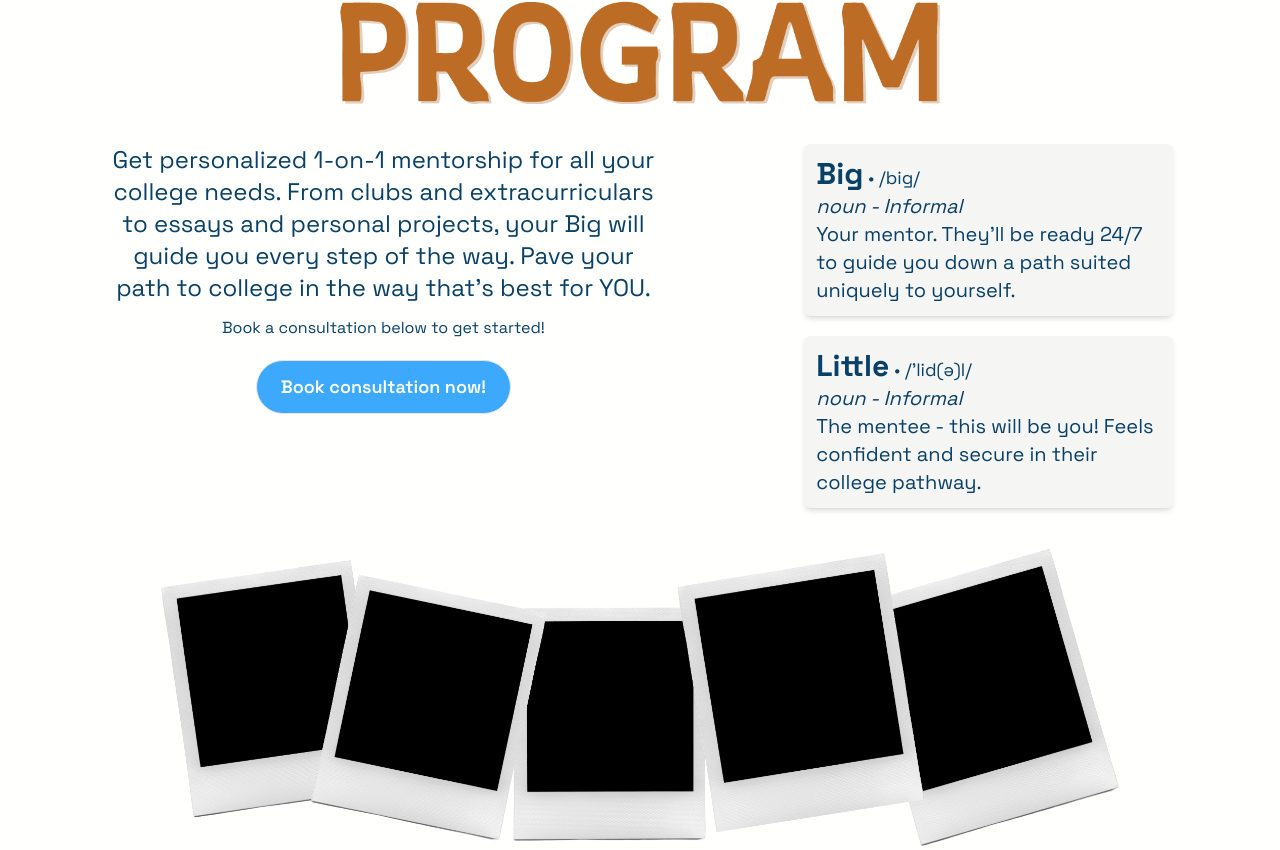
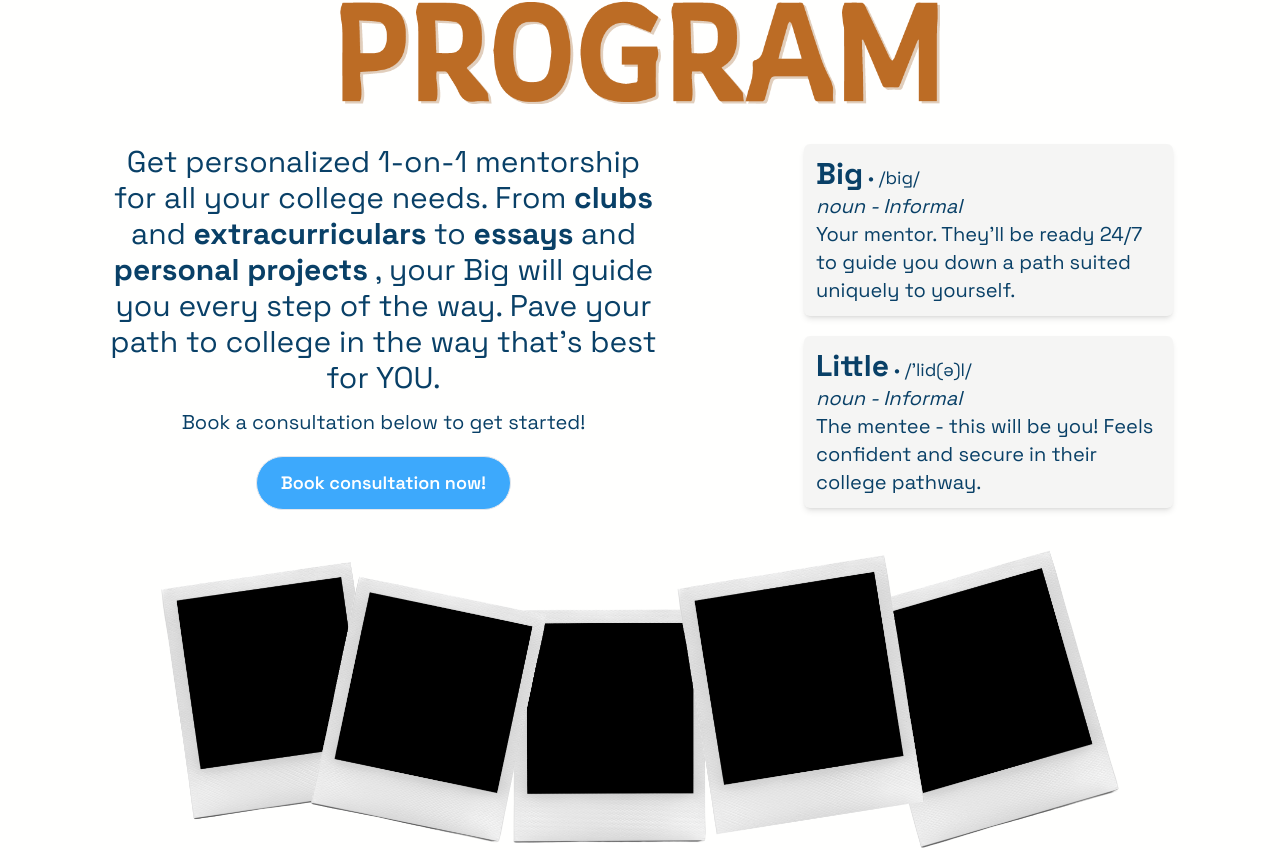
Before and after one commit to denniwang/s4s-website, a Next.js app: page /en/programs in a window 1280 px wide. Shown: the part 1090-1940 px from the top of the page. Built offline with nearby package versions, Linux system fonts and the light colour scheme.

Commit message:
animation on programs page

```diff
--- a/src/app/[locale]/about/page.tsx
+++ b/src/app/[locale]/about/page.tsx
@@ -128,6 +128,7 @@ export default function About() {
       <div
         className='text-text flex w-full flex-row items-center justify-center'
         data-aos='flip-down'
+        data-aos-delay='300'
       >
         <div className='w-full overflow-hidden  rounded-md shadow-lg lg:w-3/4'>
           <div className='grid grid-cols-2 gap-x-16 border-b border-t border-gray-200 bg-background-secondary p-4 px-6 text-xl font-medium text-primary dark:border-gray-700 dark:text-white md:text-2xl '>
--- a/src/app/[locale]/programs/page.tsx
+++ b/src/app/[locale]/programs/page.tsx
@@ -10,6 +10,9 @@ import { FaHeartCircleBolt } from 'react-icons/fa6'
 import { FaSmileWink } from 'react-icons/fa'
 import { IconContext } from 'react-icons'
 import Button from '../components/Button'
+import AOS from 'aos'
+import 'aos/dist/aos.css'
+import { useEffect } from 'react'
 
 export default function About() {
   const t = useTranslations('')
@@ -24,7 +27,10 @@ export default function About() {
     icon: React.ReactNode
   }) {
     return (
-      <div className='flex h-[30vh] max-w-80 flex-col items-center gap-3 rounded-lg bg-background-secondary p-3 p-3 text-center shadow-md'>
+      <div
+        data-aos='zoom-in-up'
+        className='flex h-[30vh] max-w-80 flex-col items-center gap-3 rounded-lg bg-background-secondary  p-3 text-center shadow-md'
+      >
         {icon}
         {children}
         <p className='md:text-md'>{desc}</p>
@@ -109,6 +115,10 @@ export default function About() {
     )
   }
 
+  useEffect(() => {
+    AOS.init({ duration: 1000 })
+  }, [])
+
   return (
     <>
       <main className='flex w-full flex-col items-center gap-8'>
@@ -166,19 +176,35 @@ export default function About() {
 
           <div className='flex gap-12 space-x-24'>
             <div className='flex w-3/5 flex-col gap-3'>
-              <p className='text-center text-lg leading-loose md:text-2xl'>
+              <p className='text-center text-lg leading-loose md:text-3xl'>
                 Get personalized 1-on-1 mentorship for all your college needs.
-                From clubs and extracurriculars to essays and personal projects,
-                your Big will guide you every step of the way. Pave your path to
-                college in the way that&apos;s best for YOU.
+                From{' '}
+                <span className='transform font-bold transition-all duration-300 hover:text-4xl  hover:text-button hover:underline'>
+                  clubs
+                </span>{' '}
+                and{' '}
+                <span className='transform font-bold transition-all duration-300 hover:text-4xl  hover:text-button hover:underline'>
+                  extracurriculars
+                </span>{' '}
+                to{' '}
+                <span className='transform font-bold transition-all duration-300 hover:text-4xl  hover:text-button hover:underline'>
+                  essays
+                </span>{' '}
+                and{' '}
+                <span className='transform font-bold transition-all duration-300 hover:text-4xl  hover:text-button hover:underline'>
+                  personal projects
+                </span>{' '}
+                , your Big will guide you every step of the way. Pave your path
+                to college in the way that&apos;s best for YOU.
               </p>
-              <div className='flex w-auto flex-col items-center justify-center gap-5'>
+              <div className='flex w-auto flex-col items-center justify-center gap-5 text-xl'>
                 <p> Book a consultation below to get started!</p>
                 <ConsultationButton />
               </div>
             </div>
             <div className='flex w-2/5 flex-col gap-5'>
-              <div className='rounded-md  bg-stone-100 p-3 text-xl shadow-md dark:bg-background-secondary'>
+              <div data-aos='flip-left'>
+                <div className='transform rounded-md bg-stone-100 p-3 text-xl shadow-md transition-all duration-200 hover:scale-105 hover:shadow-lg dark:bg-background-secondary'>
                   <h2 className='inline text-3xl font-bold'>Big</h2>
                   <p className='inline text-lg'> &bull; /big/</p>
                   <p className='italic'>noun - Informal</p>
@@ -187,7 +213,9 @@ export default function About() {
                     path suited uniquely to yourself.{' '}
                   </p>
                 </div>
-              <div className='rounded-md bg-stone-100 p-3 text-xl shadow-md dark:bg-background-secondary'>
+              </div>
+              <div data-aos='flip-left'>
+                <div className='transform rounded-md bg-stone-100 p-3 text-xl shadow-md transition-all duration-200 hover:scale-105 hover:shadow-lg dark:bg-background-secondary'>
                   <h2 className='inline text-3xl font-bold'>Little</h2>
                   <p className='inline text-lg'> &bull; /&apos;lid(ə)l/</p>
                   <p className='italic'>noun - Informal</p>
@@ -195,6 +223,7 @@ export default function About() {
                     The mentee - this will be you! Feels confident and secure in
                     their college pathway.
                   </p>
+                </div>
               </div>
             </div>
           </div>
@@ -258,7 +287,10 @@ export default function About() {
               <ConsultationButton />
             </div>
 
-            <table className='w-full rounded-lg text-left text-lg text-gray-500 shadow-lg dark:text-gray-400 lg:w-1/2 rtl:text-right'>
+            <table
+              className='w-full rounded-lg text-left text-lg text-gray-500 shadow-lg dark:text-gray-400 lg:w-1/2 rtl:text-right'
+              data-aos='flip-right'
+            >
               <thead className='bg-gray-100 text-xs uppercase text-gray-700 dark:bg-gray-700 dark:text-gray-400'>
                 <tr>
                   <th scope='col' className='rounded-s-lg px-6 py-3 text-2xl'>
```
Also changed, not shown: public/alyssadennis.JPG (added), 1 other file (tests, documents, lock files or other folders). Lines whose indentation alone changed are shown as unchanged.
